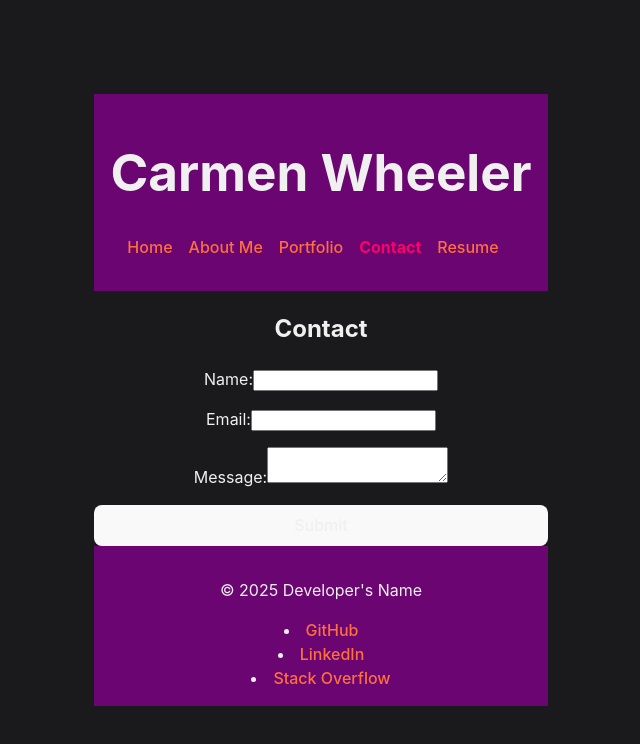
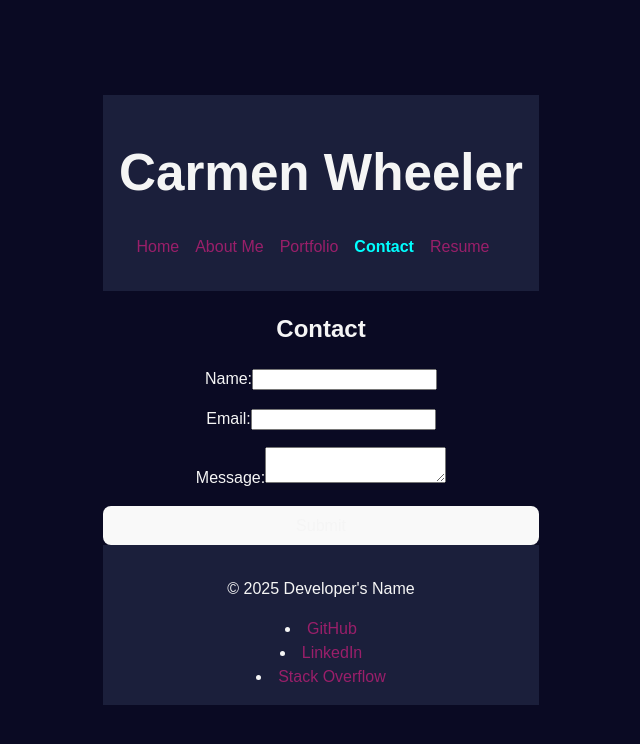
Before and after one commit to OutsideofemiT/Portfolio_CW, a React (Vite) app: page /contact in a window 1280 px wide. Shown: the top 744 px of the page, without its empty margins (319-959 px from the left). Built offline with nearby package versions, Linux system fonts and the light colour scheme.

Commit message:
resolving merge conflicts

```diff
--- a/src/assets/styles/App.css
+++ b/src/assets/styles/App.css
@@ -1,7 +1,22 @@
+/* Existing styles */
+
+#root {
+  max-width: 1280px;
+  margin: 0 auto;
+  padding: 2rem;
+  text-align: center;
+}
+
 /* Application styles */
+body {
+  font-family: Arial, sans-serif;
+  background-color: #0A0A23; /* Dark Void */
+  color: #F5F5F5; /* White Smoke */
+}
+
 header, footer {
-  background-color: #6A0572; /* Cosmic Violet */
-  color: #F0F0F0; /* Supernova White */
+  background-color: #1B1F3B; /* Deep Space Blue */
+  color: #F5F5F5; /* White Smoke */
   padding: 1em;
   text-align: center;
 }
@@ -17,18 +32,19 @@ nav ul li {
 }
 
 nav ul li a {
-  color: #FF6F3D; /* Meteor Orange */
+  color: #9A1F6A; /* Neon Purple */
 }
 
 nav ul li a.active {
   font-weight: bold;
-  color: #FF0066; /* Pulsar Pink */
+  color: #00FFFF; /* Electric Cyan */
 }
 
 .project img {
   max-width: 100%;
 }
 
+/* Form styles */
 form {
   display: flex;
   flex-direction: column;
@@ -39,5 +55,5 @@ form div {
 }
 
 .error {
-  color: #FF6F3D; /* Meteor Orange */
+  color: #FF6F3D; /* Accent Color (example) */
 }
--- a/src/assets/styles/index.css
+++ b/src/assets/styles/index.css
@@ -4,8 +4,8 @@
     font-weight: 400;
 
     color-scheme: light dark;
-  color: #F0F0F0; /* Supernova White */
-  background-color: #1A1A1D; /* Deep Space Black */
+    color: rgba(255, 255, 255, 0.87); /* Text color */
+    background-color: #0A0A23; /* Dark Void */
 
     font-synthesis: none;
     text-rendering: optimizeLegibility;
@@ -15,11 +15,11 @@
 
   a {
     font-weight: 500;
-  color: #FF6F3D; /* Meteor Orange */
+    color: #9A1F6A; /* Neon Purple */
     text-decoration: inherit;
   }
   a:hover {
-  color: #FF0066; /* Pulsar Pink */
+    color: #00FFFF; /* Electric Cyan */
   }
 
   body {
@@ -28,14 +28,14 @@ body {
     place-items: center;
     min-width: 320px;
     min-height: 100vh;
-  background-color: #1A1A1D; /* Deep Space Black */
-  color: #F0F0F0; /* Supernova White */
+    background-color: #0A0A23; /* Dark Void */
+    color: #F5F5F5; /* White Smoke */
   }
 
   h1 {
     font-size: 3.2em;
     line-height: 1.1;
-  color: #F0F0F0; /* Supernova White */
+    color: #F5F5F5; /* White Smoke */
   }
 
   button {
@@ -45,13 +45,13 @@ button {
     font-size: 1em;
     font-weight: 500;
     font-family: inherit;
-  background-color: #6A0572; /* Cosmic Violet */
-  color: #F0F0F0; /* Supernova White */
+    background-color: #1B1F3B; /* Deep Space Blue */
+    color: #F5F5F5; /* White Smoke */
     cursor: pointer;
     transition: border-color 0.25s;
   }
   button:hover {
-  border-color: #FF0066; /* Pulsar Pink */
+    border-color: #00FFFF; /* Electric Cyan */
   }
   button:focus,
   button:focus-visible {
@@ -71,6 +71,7 @@ button:focus-visible {
     }
   }
 
+  /* Additional styles */
   #root {
     max-width: 1280px;
     margin: 0 auto;
@@ -78,6 +79,7 @@ button:focus-visible {
     text-align: center;
   }
 
+  /* Logo styles */
   .logo {
     height: 6em;
     padding: 1.5em;
```
Lines whose indentation alone changed are shown as unchanged.
